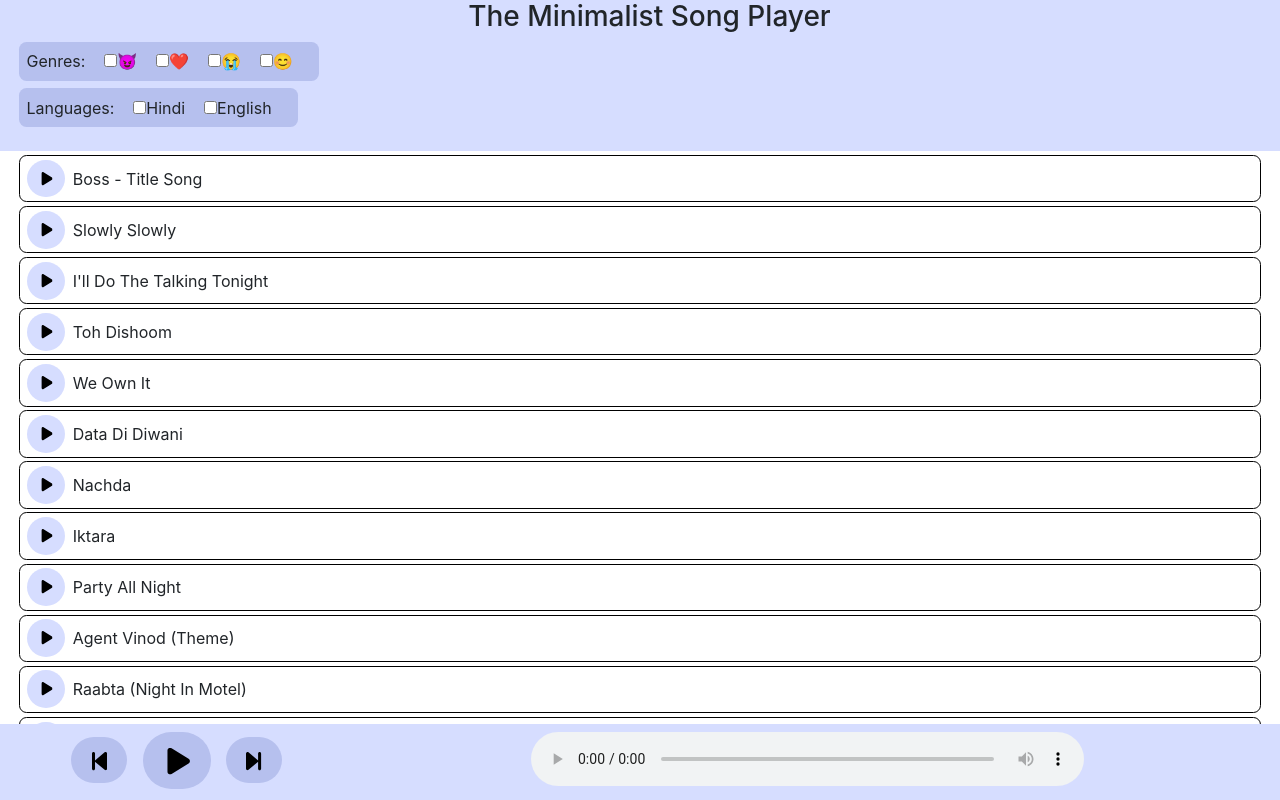
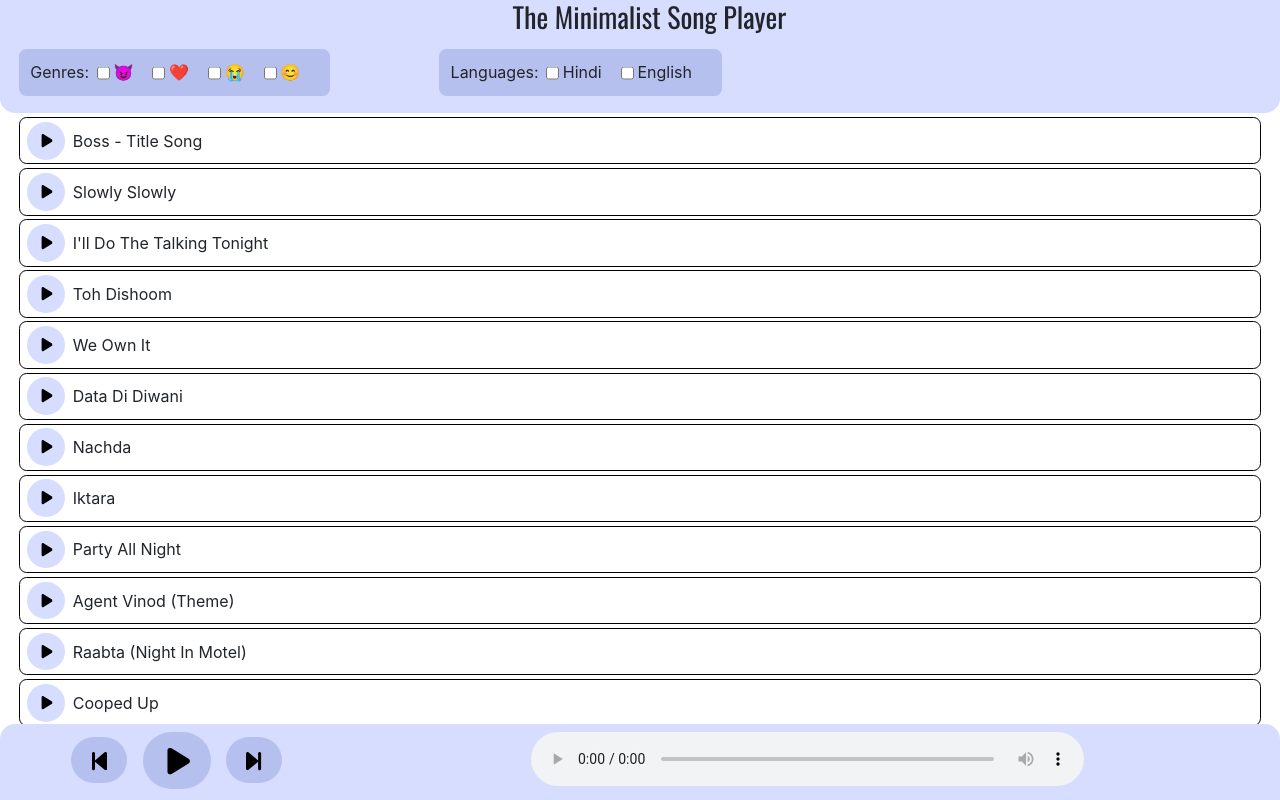
Before and after one commit to yashlikescode/react-audio-player, a React (Create React App) app: page / in a window 1280 px wide. Built offline with nearby package versions, Linux system fonts and the light colour scheme.

Commit message:
improved player and font

```diff
--- a/public/index.html
+++ b/public/index.html
@@ -10,7 +10,10 @@
       content="Web site created using create-react-app"
     />
     <link rel="apple-touch-icon" href="%PUBLIC_URL%/logo192.png" />
-    <!--
+    <link rel="preconnect" href="https://fonts.googleapis.com">
+    <link rel="preconnect" href="https://fonts.gstatic.com" crossorigin>
+    <link href="https://fonts.googleapis.com/css2?family=Oswald&display=swap" rel="stylesheet">
+        <!--
       manifest.json provides metadata used when your web app is installed on a
       user's mobile device or desktop. See https://developers.google.com/web/fundamentals/web-app-manifest/
     -->
--- a/src/App.css
+++ b/src/App.css
@@ -3,26 +3,29 @@
   padding:0;
 }
 .filters{
-  height:4cm;
+  height:3cm;
   position: fixed;
   width: 100%;
   top: 0;
   z-index: 1000;
   background-color: 	#d6ddff;
   padding-left:0.5cm;
+  border-radius: 0 0 0.4cm 0.4cm;
 }
 .filters .title{
   width:100%;
   text-align: center;
+  font-family: 'Oswald', sans-serif;
 }
 .songdiv{
   position:fixed;
-  top:4cm;
-  height:calc(100vh - 6cm);
+  top:3cm;
+  height:calc(100vh - 5cm);
   margin-bottom:2cm;
   overflow-y: scroll;
   width:100%;
   padding-left:0.5cm;
+  padding-bottom:0.1cm;
 }
 .player{
   height:2cm;
@@ -32,6 +35,7 @@
   background-color: white;
   padding-left:0.5cm;
   background-color: 	#d6ddff;
+  border-radius:0.4cm 0.4cm 0 0;
 }
 
 .audioPlayer{
@@ -102,13 +106,41 @@
 }
 
 .filterplate{
-  padding:0.2cm;
-  margin-top:0.2cm;
+  padding:0.3cm;
+  margin-top: 0.2cm;
   background-color: #b6c0ee;
   width:fit-content;
   border:none;
   border-radius:0.2cm;
+  display: block;
 }
 .filterplate:hover{
   background-color: #9eaadf;
 }
+.filterplate input{
+  margin-right:0.1cm;
+  transform: translateY(0.04cm);
+}
+.filtitle{
+  display:'inline' !important;
+  margin-right:'0.5cm';
+  margin-right:0.2cm;
+}
+@media only screen and (max-width: 600px) {
+  .player{
+    height:4cm;
+  }
+
+  .songdiv{
+    top:4cm;
+    height:calc(100vh - 8cm);
+    margin-bottom:2cm;
+  }
+
+  .filters{
+    height:4cm;
+  }
+  .filterplate{
+    padding-top:0.2cm;
+  }
+}
--- a/src/Home.js
+++ b/src/Home.js
@@ -20,7 +20,9 @@ const Home = () => {
       if(nowPlaying===-1 || filterChanged){
       setSindex((Number(filteredSongs[0].Id)).toString());
       setNowPlaying(0);
-      audio.play();}
+      audio.play();
+      setFilterChanged(false);
+    }
       else
       audio.play();
     }
@@ -36,7 +38,7 @@ const Home = () => {
     );
     if(isPlaying)
     setIsPlaying(!isPlaying);
-    setFilterChanged(true)
+    setFilterChanged(true);
   };
 
   const handleLanguageToggle = (language) => {
@@ -97,8 +99,10 @@ const Home = () => {
       {/* Render filter options */}
       <div className='filters'>
         <h3 className='title'>The Minimalist Song Player</h3>
+              <div className='row p-0 m-0'>
+                <div className='col-sm-12 col-md-6 col-lg-4 p-0 m-0'>
                     <div className='filterplate'>
-        <div style={{display:'inline', marginRight:'0.5cm'}}>Genres:</div>
+                      <label className='filtitle'>Genres:</label>
                       {jsonSong.map((song) => song.Genre).filter((value, index, self) => self.indexOf(value) === index).map((genre, index) => (
                         <div key={index} style={{display:'inline', marginRight:'0.5cm'}}>
                           <label>
@@ -113,8 +117,10 @@ const Home = () => {
                         </div>
                       ))}
                     </div>
+                </div>
+                <div className='col-sm-12 col-lg-4 col-md-6 p-0 m-0'>
                   <div className='filterplate'>
-        <div style={{display:'inline', marginRight:'0.5cm'}}>Languages:</div>
+                      <label className='filtitle'>Languages:</label>
                       {jsonSong.map((song) => song.Language).filter((value, index, self) => self.indexOf(value) === index).map((language, index) => (
                         <div key={index} style={{display:'inline', marginRight:'0.5cm'}}>
                           <label>
@@ -130,6 +136,10 @@ const Home = () => {
                       ))}
                     </div>
                 </div>
+              </div>
+
+          </div>
+
 
       <div className='songdiv'>
         {renderedSongs}
@@ -153,15 +163,11 @@ const Home = () => {
             </button>
         </div>
         <div className='col-lg-9'>
-            <audio className='audioPlayer' autoPlay={true} controls
+            <audio className='audioPlayer' autoPlay={false} controls
             ref={audioRef}
             onEnded={goNext}
             src={`https://stlyash.github.io/yash-fm/assets/${sindex}.mp3`} />
         </div>
-
-
-
-
       </div>
     </div>
   );
--- a/src/assets/songs.json
+++ b/src/assets/songs.json
@@ -202,5 +202,65 @@
     "Title": "Remember the Name",
     "Genre": "😈",
     "Language": "English"
+    },
+    {
+    "Id": 35,
+    "Title": "Aao Kabhi Haveli Pe",
+    "Genre": "❤️",
+    "Language": "Hindi"
+    },
+    {
+    "Id": 36,
+    "Title": "Aarambh",
+    "Genre": "😈",
+    "Language": "Hindi"
+    },
+    {
+    "Id": 37,
+    "Title": "Aashiyan",
+    "Genre": "😊",
+    "Language": "Hindi"
+    },
+    {
+    "Id": 38,
+    "Title": "Skyfall",
+    "Genre": "😈",
+    "Language": "English"
+    },
+    {
+    "Id": 39,
+    "Title": "Ae Dil Hai Mushkil",
+    "Genre": "😭",
+    "Language": "Hindi"
+    },
+    {
+    "Id": 40,
+    "Title": "Stick Around",
+    "Genre": "😊",
+    "Language": "English"
+    },
+    {
+    "Id": 41,
+    "Title": "Ala Barfi",
+    "Genre": "😊",
+    "Language": "Hindi"
+    },
+    {
+    "Id": 42,
+    "Title": "Wolves",
+    "Genre": "😈",
+    "Language": "English"
+    },
+    {
+    "Id": 43,
+    "Title": "A Thousand Years",
+    "Genre": "❤️",
+    "Language": "English"
+    },
+    {
+    "Id": 44,
+    "Title": "A Thousand Years 2",
+    "Genre": "❤️",
+    "Language": "English"
     }
 ]
```
Lines whose indentation alone changed are shown as unchanged.
